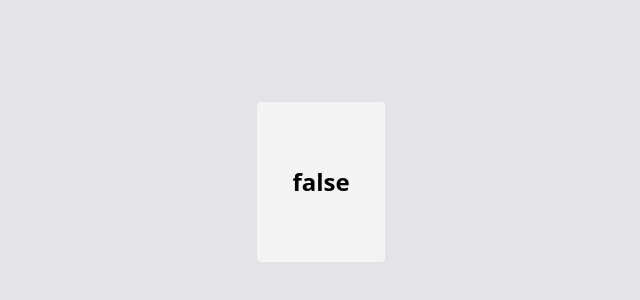
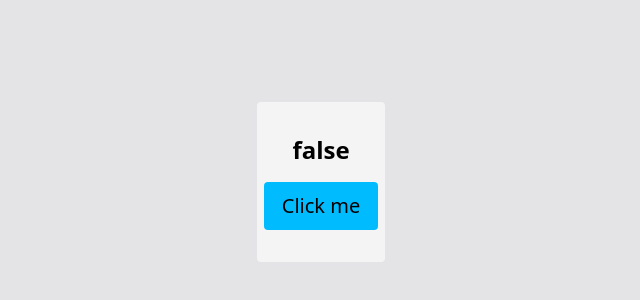
Before and after one commit to vamshi-krishna921/React-js, a React (Vite) app in the folder my-app/: page / in a window 1280 px wide. Shown: the part 218-518 px from the top of the page, without its empty margins (319-959 px from the left). Built offline with nearby package versions, Linux system fonts and the light colour scheme.

Commit message:
Use hook advanced

```diff
--- a/my-app/src/Usehook.jsx
+++ b/my-app/src/Usehook.jsx
@@ -36,9 +36,9 @@ function Usehook() {
       {/* <button onClick={()=>setValue({...value, isBoolean: !value.isBoolean})} className="px-4.5 py-2.5 bg-sky-400 text-xl rounded hover:transform-translate hover:-translate-y-0.5 duration-100 hover:shadow shadow-sky-900">
         Click me
       </button> */}
-      {/* <button onClick={() => setValue({...value, isBoolean: !value.isBoolean})} className="px-4.5 py-2.5 bg-sky-400 text-xl rounded hover:transform-translate hover:-translate-y-0.5 duration-100 hover:shadow shadow-sky-900">
+      <button onClick={() => setValue({...value, isBoolean: !value.isBoolean})} className="px-4.5 py-2.5 bg-sky-400 text-xl rounded hover:transform-translate hover:-translate-y-0.5 duration-100 hover:shadow shadow-sky-900">
         Click me
-      </button> */}
+      </button>
     </div>
   )
 }
```
